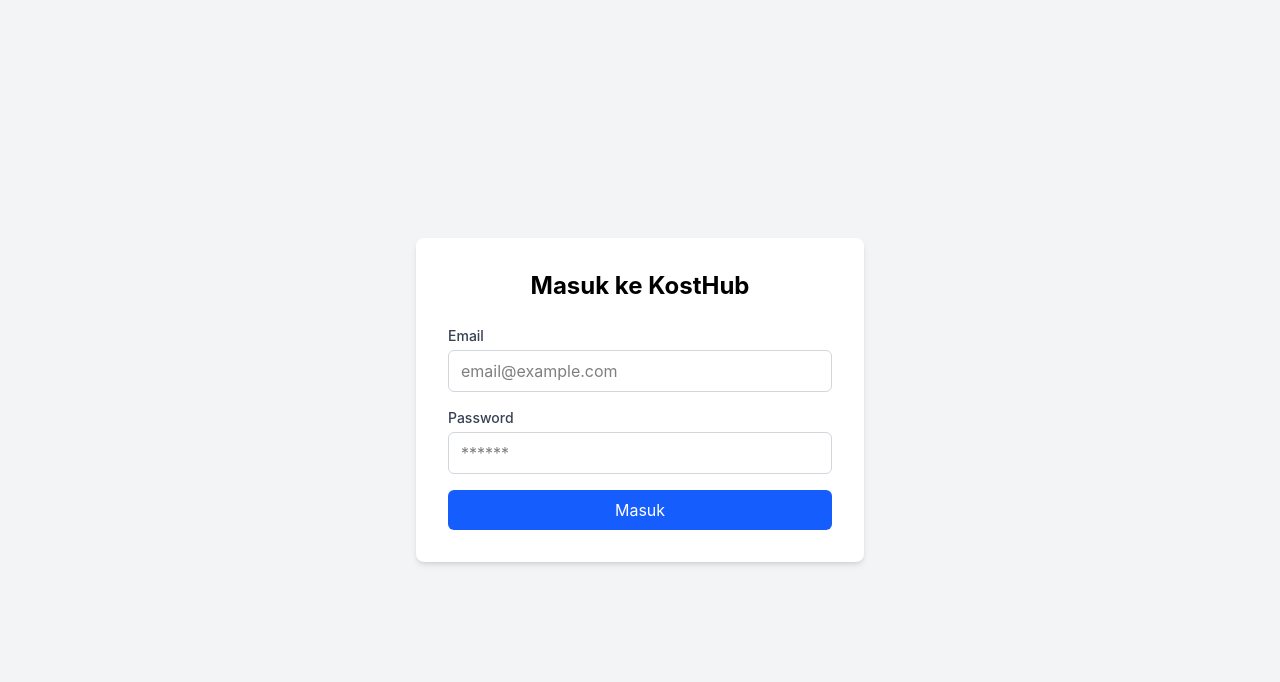
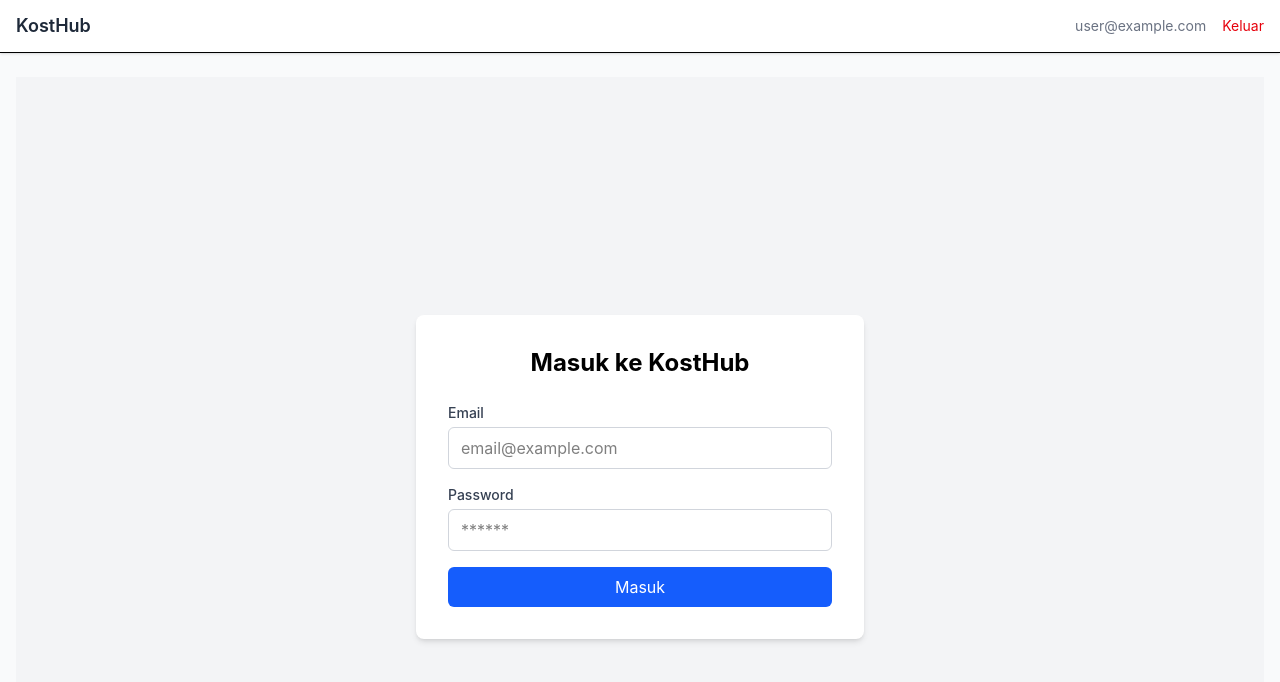
Before and after one commit to mochammadrs/KostHub, a Nuxt app: page /login in a window 1280 px wide. Shown: the top 682 px of the page. Built offline with nearby package versions, Linux system fonts and the light colour scheme; no server answers; sample sign-in values are in the browser's storage.

Commit message:
feat: add shared application layout

```diff
--- /dev/null
+++ b/app/app.vue
@@ -0,0 +1,5 @@
+<template>
+  <NuxtLayout>
+    <NuxtPage />
+  </NuxtLayout>
+</template>
--- /dev/null
+++ b/app/layouts/default.vue
@@ -0,0 +1,34 @@
+<script setup lang="ts">
+const user = useSupabaseUser()
+const client = useSupabaseClient()
+
+async function handleLogout() {
+  await client.auth.signOut()
+  navigateTo('/login')
+}
+</script>
+
+<template>
+  <div class="min-h-screen bg-gray-50">
+    <!-- Top navigation bar -->
+    <header v-if="user" class="bg-white shadow-sm border-b">
+      <div class="max-w-7xl mx-auto px-4 py-3 flex items-center justify-between">
+        <h1 class="text-lg font-semibold text-gray-800">KostHub</h1>
+        <div class="flex items-center gap-4">
+          <span class="text-sm text-gray-500">{{ user.email }}</span>
+          <button
+            @click="handleLogout"
+            class="text-sm text-red-600 hover:text-red-800"
+          >
+            Keluar
+          </button>
+        </div>
+      </div>
+    </header>
+
+    <!-- Page content -->
+    <main class="max-w-7xl mx-auto px-4 py-6">
+      <slot />
+    </main>
+  </div>
+</template>
```
